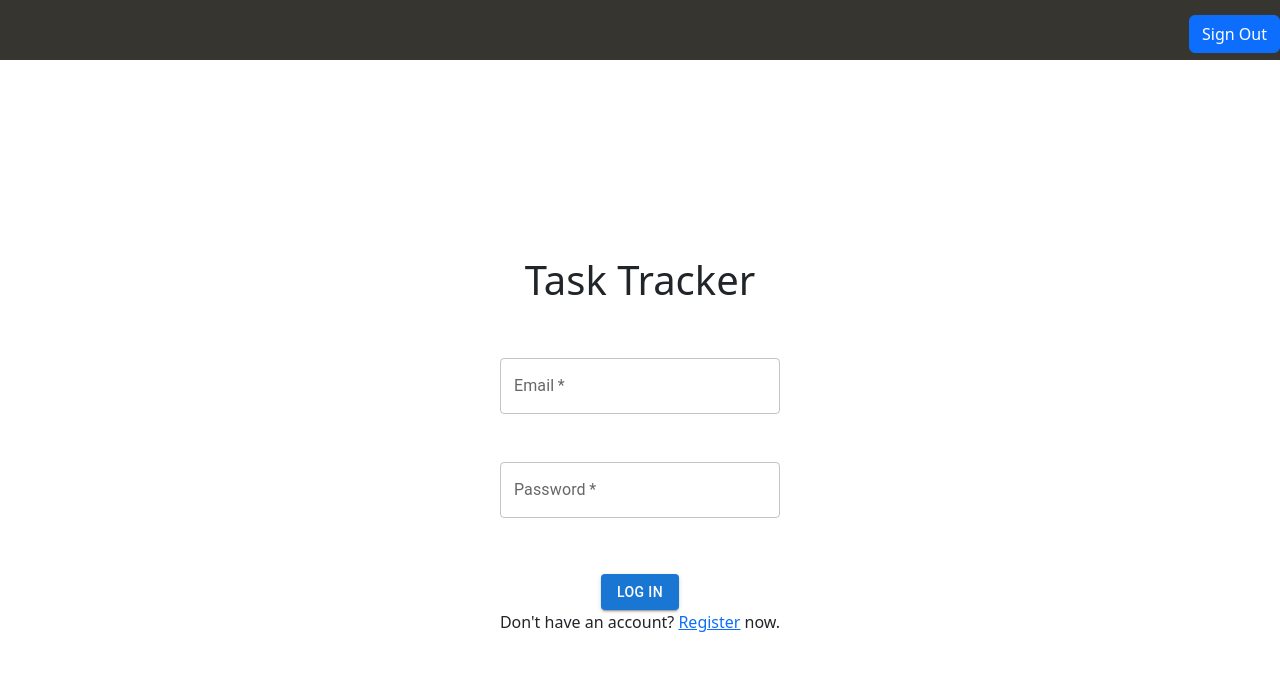
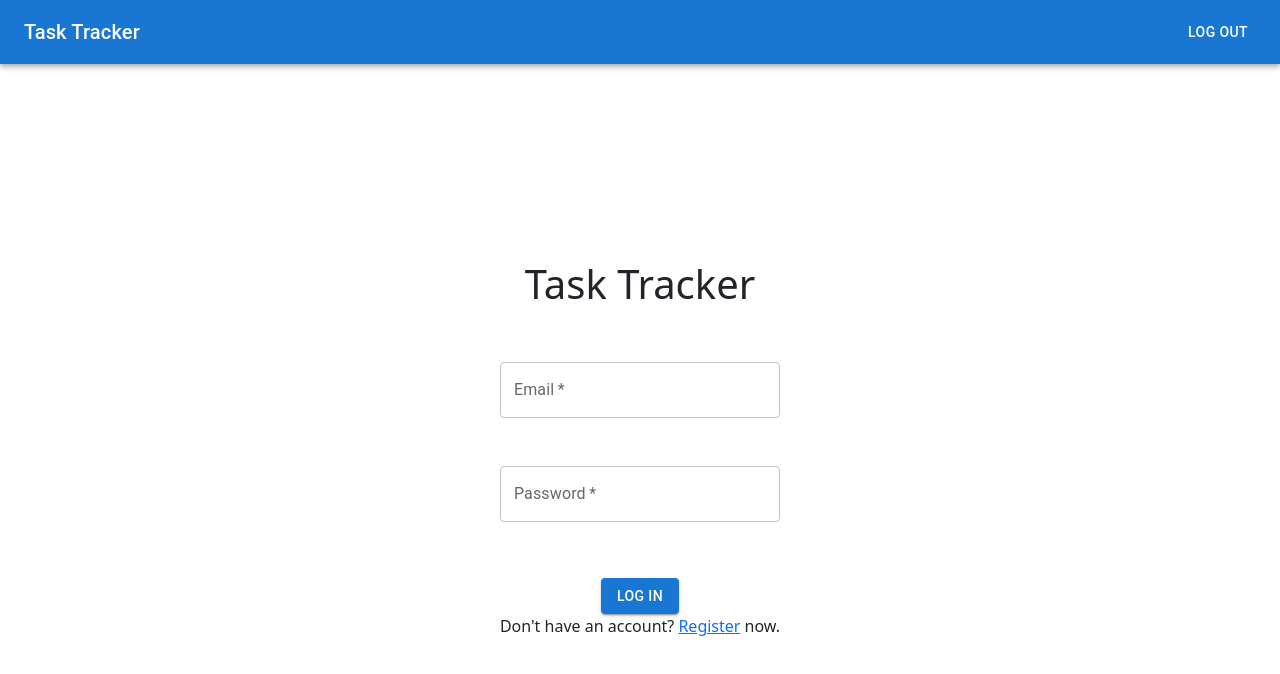
Before and after one commit to lighthall-team37/task-tracker-app, a React (Create React App) app: page /login in a window 1280 px wide. Shown: the top 674 px of the page. Built offline with nearby package versions, Linux system fonts and the light colour scheme; no server answers; the HTML template or start-up script is replaced by a standard one.

Commit message:
navigation bar update

```diff
--- a/src/components/nav.js
+++ b/src/components/nav.js
@@ -1,15 +1,22 @@
 import React from "react";
-import "./navbar.css"
 import {logout} from '../base'
-
+import AppBar from '@mui/material/AppBar';
+import Box from '@mui/material/Box';
+import Toolbar from '@mui/material/Toolbar';
+import Typography from '@mui/material/Typography';
+import Button from '@mui/material/Button';
 
 export default function Navbar () {
   return (
-    <nav className="navigation">
-      <div
-        className="navigation-menu" style={{ display: "flex" }}>
-            <button style={{ marginLeft: "auto" }} className='btn btn-primary mt-2' onClick={logout}>Sign Out</button>
-      </div>
-    </nav>
+    <Box sx={{ flexGrow: 1 }}>
+      <AppBar position="static">
+        <Toolbar>
+          <Typography variant="h6" component="div" sx={{ flexGrow: 1 }}>
+            Task Tracker
+          </Typography>
+          <Button onClick={logout} color="inherit">Log Out</Button>
+        </Toolbar>
+      </AppBar>
+    </Box>
   );
 };
```
